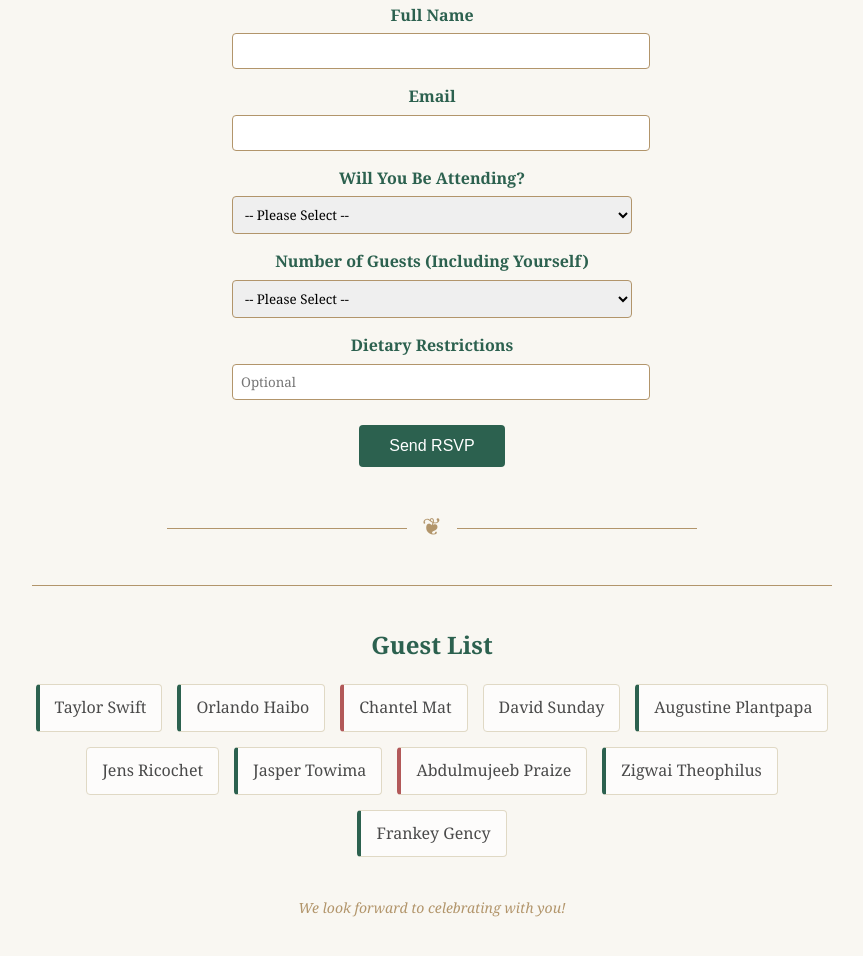
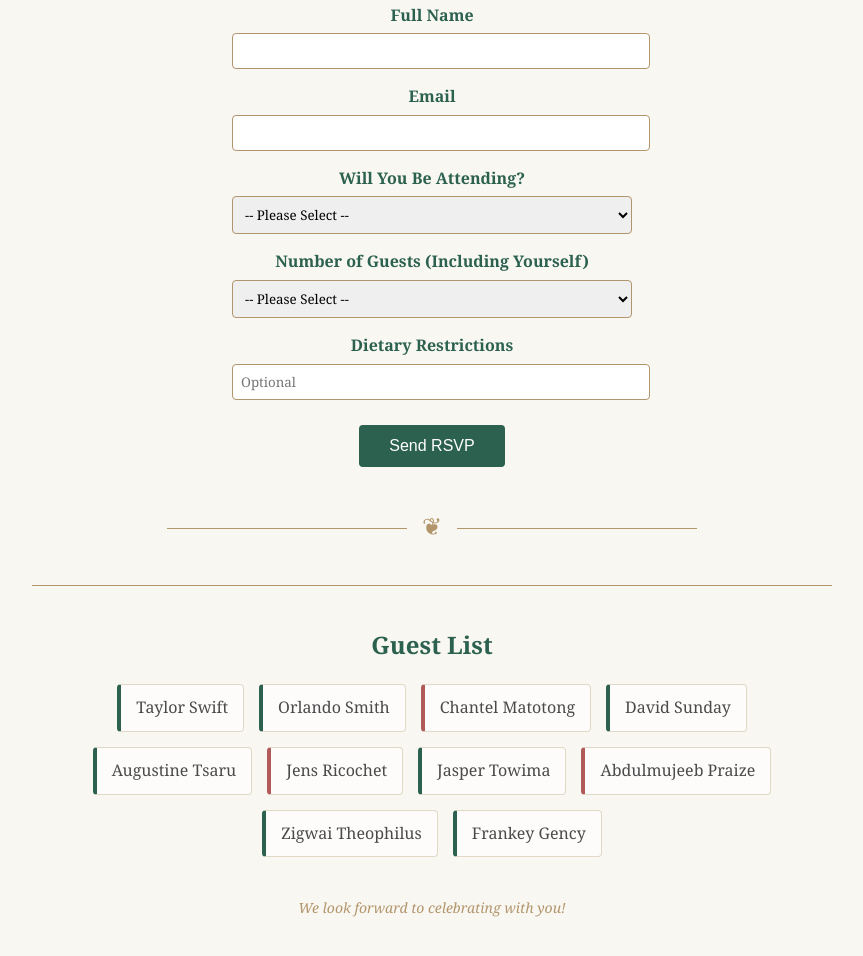
Before and after one commit to RichSwiftie/Richard-Molaba, a plain HTML site: page index.html in a window 1280 px wide. Shown: the part 986-1942 px from the top of the page, without its empty margins (208-1071 px from the left). Drawn offline with Linux system fonts and the light colour scheme.

Commit message:
Update index.html

```diff
--- a/index.html
+++ b/index.html
@@ -141,7 +141,6 @@
             background-color: #1d4134;
         }
 
-        /* Guest List Styles */
         .guest-list {
             margin-top: 40px;
             border-top: 1px solid #b2956b;
@@ -267,11 +266,11 @@
             <h2 class="guest-list-title">Guest List</h2>
             <div class="guests">
                 <div class="guest attending">Taylor Swift</div>
-                <div class="guest attending">Orlando Haibo</div>
-                <div class="guest not-attending">Chantel Mat</div>
-                <div class="guest">David Sunday</div>
-                <div class="guest attending">Augustine Plantpapa</div>
-                <div class="guest">Jens Ricochet</div>
+                <div class="guest attending">Orlando Smith</div>
+                <div class="guest not-attending">Chantel Matotong</div>
+                <div class="guest attending">David Sunday</div>
+                <div class="guest attending">Augustine Tsaru</div>
+                <div class="guest not-attending">Jens Ricochet</div>
                 <div class="guest attending">Jasper Towima</div>
                 <div class="guest not-attending">Abdulmujeeb Praize</div>
                 <div class="guest attending">Zigwai Theophilus</div>
```
